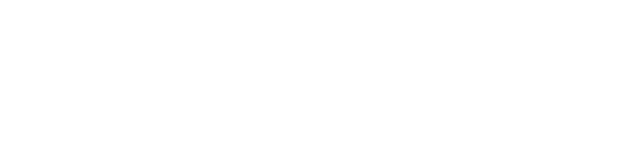
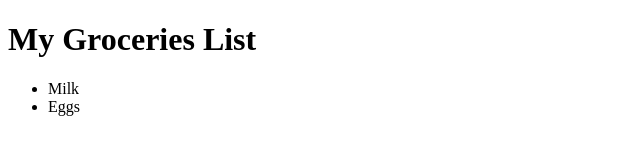
Before and after one commit to vzhelyzkov/domashna, a plain HTML site: page index.html in a window 1280 px wide. Shown: the whole page, without its empty margins (0-640 px from the left). Drawn offline with Linux system fonts and the light colour scheme.

Commit message:
Update index.html

```diff
--- a/index.html
+++ b/index.html
@@ -8,5 +8,11 @@
 </head>
 <body>
 
+<h1>My Groceries List</h1>
+<ul>
+<li>Milk</li>
+<li>Eggs</li>
+</ul>
+
 </body>
 </html>
```
